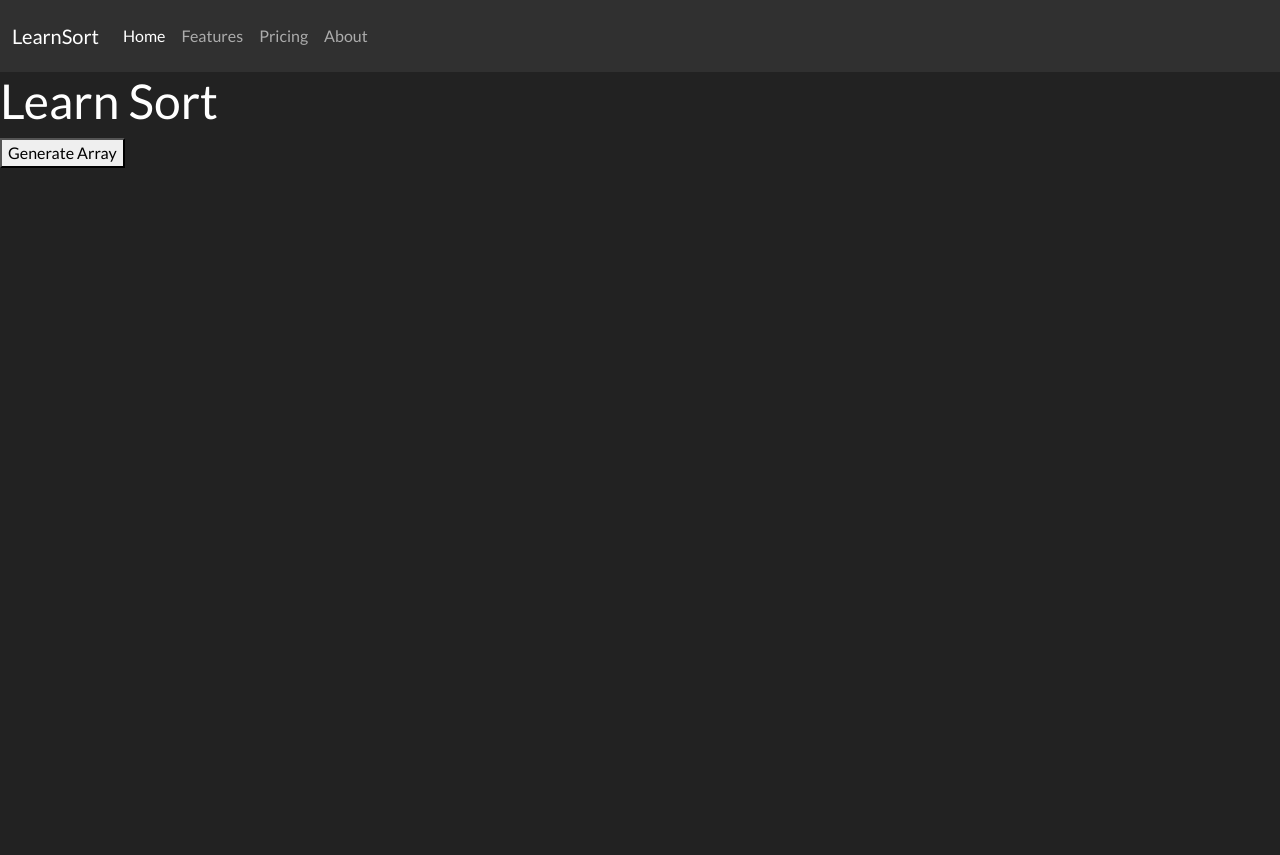
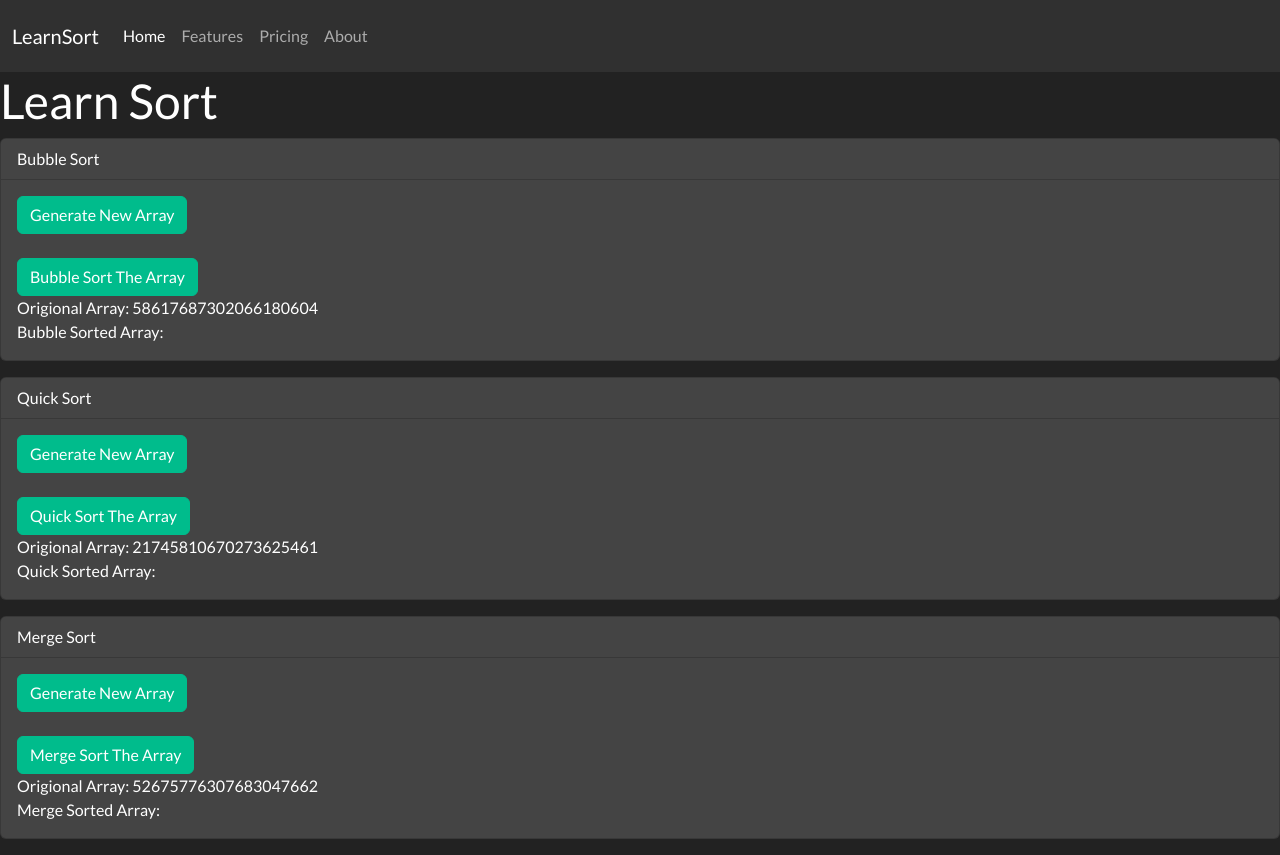
Before and after one commit to JTSkelton/learnsort, a React (Create React App) app: page / in a window 1280 px wide. Before the commit the page ends 800 px from the top, so only its background shows below. Built offline with nearby package versions, Linux system fonts and the light colour scheme.

Commit message:
add two more sorts

```diff
--- a/src/components/App.js
+++ b/src/components/App.js
@@ -1,15 +1,20 @@
 import React from "react";
 import Header from "./Header";
 import Navbar from "./Navbar";
+import "bootswatch/dist/darkly/bootstrap.min.css";
+import BubbleSort from "./BubbleSort";
 import RandomArr from "./RandomArr";
-import "bootswatch/dist/darkly/bootstrap.min.css";
+import QuickSort from "./QuickSort";
+import MergeSort from "./MergeSort";
 
 function App() {
   return (
     <React.Fragment>
       <Navbar />
       <Header />
-      <RandomArr />
+      <BubbleSort />
+      <QuickSort />
+      <MergeSort />
     </React.Fragment>
   );
 }
--- /dev/null
+++ b/src/components/BubbleSort.js
@@ -0,0 +1,59 @@
+import RandomArr from "./RandomArr";
+import React, { useState } from "react";
+
+function bubSort(arr) {
+  arr.map((e1) =>
+    arr.map((e2, i) => {
+      if (arr[i] > arr[i + 1]) {
+        arr[i] = arr[i + 1];
+        arr[i + 1] = e2;
+      }
+    })
+  );
+  return arr;
+}
+
+function BubbleSort() {
+  const [arrValues, setArrValues] = useState(() => {
+    return RandomArr();
+  });
+  const [sortedArrValues, setSortedArrValues] = useState(() => {
+    return "";
+  });
+
+  function sortThatArray() {
+    setSortedArrValues(bubSort(arrValues));
+  }
+
+  function newArray() {
+    setArrValues(RandomArr());
+  }
+
+  return (
+    <div className="BubbleSort">
+      <div className="card text-white bg-secondary mb-3">
+        <div className="card-header">Bubble Sort</div>
+        <div className="card-body">
+          <button type="button" className="btn btn-success" onClick={newArray}>
+            Generate New Array
+          </button>
+          <br></br>
+          <br></br>
+          <button
+            type="button"
+            className="btn btn-success"
+            onClick={sortThatArray}
+          >
+            Bubble Sort The Array
+          </button>
+          <br></br>
+          <span>Origional Array: {arrValues}</span>
+          <br></br>
+          <span>Bubble Sorted Array: {sortedArrValues}</span>
+        </div>
+      </div>
+    </div>
+  );
+}
+
+export default BubbleSort;
--- /dev/null
+++ b/src/components/MergeSort.js
@@ -0,0 +1,61 @@
+import RandomArr from "./RandomArr";
+import React, { useState } from "react";
+
+function mergeSort(arr) {
+  const half = arr.length / 2;
+
+  // the base case is array length <=1
+  if (arr.length <= 1) {
+    return arr;
+  }
+
+  const left = arr.splice(0, half); // the first half of the array
+  const right = arr;
+  var merge = [...mergeSort(left), ...mergeSort(right)];
+  return merge;
+}
+
+function MergeSort() {
+  const [arrValues, setArrValues] = useState(() => {
+    return RandomArr();
+  });
+  const [sortedArrValues, setSortedArrValues] = useState(() => {
+    return "";
+  });
+
+  function sortThatArray() {
+    setSortedArrValues(mergeSort(arrValues));
+  }
+
+  function newArray() {
+    setArrValues(RandomArr());
+  }
+
+  return (
+    <div className="MergeSort">
+      <div className="card text-white bg-secondary mb-3">
+        <div className="card-header">Merge Sort</div>
+        <div className="card-body">
+          <button type="button" className="btn btn-success" onClick={newArray}>
+            Generate New Array
+          </button>
+          <br></br>
+          <br></br>
+          <button
+            type="button"
+            className="btn btn-success"
+            onClick={sortThatArray}
+          >
+            Merge Sort The Array
+          </button>
+          <br></br>
+          <span>Origional Array: {arrValues}</span>
+          <br></br>
+          <span>Merge Sorted Array: {sortedArrValues}</span>
+        </div>
+      </div>
+    </div>
+  );
+}
+
+export default MergeSort;
--- a/src/components/Navbar.js
+++ b/src/components/Navbar.js
@@ -3,13 +3,13 @@ import React from "react";
 function Navbar() {
   return (
     <React.Fragment>
-      <nav class="navbar navbar-expand-lg navbar-dark bg-dark">
-        <div class="container-fluid">
-          <a class="navbar-brand" href="#">
+      <nav className="navbar navbar-expand-lg navbar-dark bg-dark">
+        <div className="container-fluid">
+          <a className="navbar-brand" href="#">
             LearnSort
           </a>
           <button
-            class="navbar-toggler"
+            className="navbar-toggler"
             type="button"
             data-bs-toggle="collapse"
             data-bs-target="#navbarColor02"
@@ -17,29 +17,29 @@ function Navbar() {
             aria-expanded="false"
             aria-label="Toggle navigation"
           >
-            <span class="navbar-toggler-icon"></span>
+            <span className="navbar-toggler-icon"></span>
           </button>
 
-          <div class="collapse navbar-collapse" id="navbarColor02">
-            <ul class="navbar-nav me-auto">
-              <li class="nav-item">
-                <a class="nav-link active" href="#">
+          <div className="collapse navbar-collapse" id="navbarColor02">
+            <ul className="navbar-nav me-auto">
+              <li className="nav-item">
+                <a className="nav-link active" href="#">
                   Home
-                  <span class="visually-hidden">(current)</span>
+                  <span className="visually-hidden">(current)</span>
                 </a>
               </li>
-              <li class="nav-item">
-                <a class="nav-link" href="#">
+              <li className="nav-item">
+                <a className="nav-link" href="#">
                   Features
                 </a>
               </li>
-              <li class="nav-item">
-                <a class="nav-link" href="#">
+              <li className="nav-item">
+                <a className="nav-link" href="#">
                   Pricing
                 </a>
               </li>
-              <li class="nav-item">
-                <a class="nav-link" href="#">
+              <li className="nav-item">
+                <a className="nav-link" href="#">
                   About
                 </a>
               </li>
--- /dev/null
+++ b/src/components/QuickSort.js
@@ -0,0 +1,67 @@
+import RandomArr from "./RandomArr";
+import React, { useState } from "react";
+
+function qkSort(origArray) {
+  if (origArray.length <= 1) {
+    return origArray;
+  } else {
+    var left = [];
+    var right = [];
+    var pivot = origArray.pop();
+
+    for (var i = 0; i < origArray.length; i++) {
+      if (origArray[i] < pivot) {
+        left.push(origArray[i]);
+      } else {
+        right.push(origArray[i]);
+      }
+    }
+    var newArray = [...qkSort(left), pivot, ...qkSort(right)];
+    return newArray;
+  }
+}
+
+function QuickSort() {
+  const [arrValues, setArrValues] = useState(() => {
+    return RandomArr();
+  });
+  const [sortedArrValues, setSortedArrValues] = useState(() => {
+    return "";
+  });
+
+  function sortThatArray() {
+    setSortedArrValues(qkSort(arrValues));
+  }
+
+  function newArray() {
+    setArrValues(RandomArr());
+  }
+
+  return (
+    <div className="QuickSort">
+      <div className="card text-white bg-secondary mb-3">
+        <div className="card-header">Quick Sort</div>
+        <div className="card-body">
+          <button type="button" className="btn btn-success" onClick={newArray}>
+            Generate New Array
+          </button>
+          <br></br>
+          <br></br>
+          <button
+            type="button"
+            className="btn btn-success"
+            onClick={sortThatArray}
+          >
+            Quick Sort The Array
+          </button>
+          <br></br>
+          <span>Origional Array: {arrValues}</span>
+          <br></br>
+          <span>Quick Sorted Array: {sortedArrValues}</span>
+        </div>
+      </div>
+    </div>
+  );
+}
+
+export default QuickSort;
--- a/src/components/RandomArr.js
+++ b/src/components/RandomArr.js
@@ -1,26 +1,12 @@
-import React, { useState } from "react";
-
 function RandomArr() {
-  const initialArr = [];
-  const [arrValues, setArrValues] = useState(initialArr);
-
-  function generateArr() {
   const arrayLength = 20;
   const min = Math.ceil(0);
   const max = Math.floor(9);
-    setArrValues(
-      Array.from(Array(arrayLength)).map((x) =>
+  const array = Array.from(Array(arrayLength)).map((x) =>
     Math.floor(Math.random() * (max - min) + min)
-      )
   );
-  }
 
-  return (
-    <>
-      <button onClick={generateArr}>Generate Array</button>
-      <span>{arrValues}</span>
-    </>
-  );
+  return array;
 }
 
 export default RandomArr;
```
Lines whose indentation alone changed are shown as unchanged.
